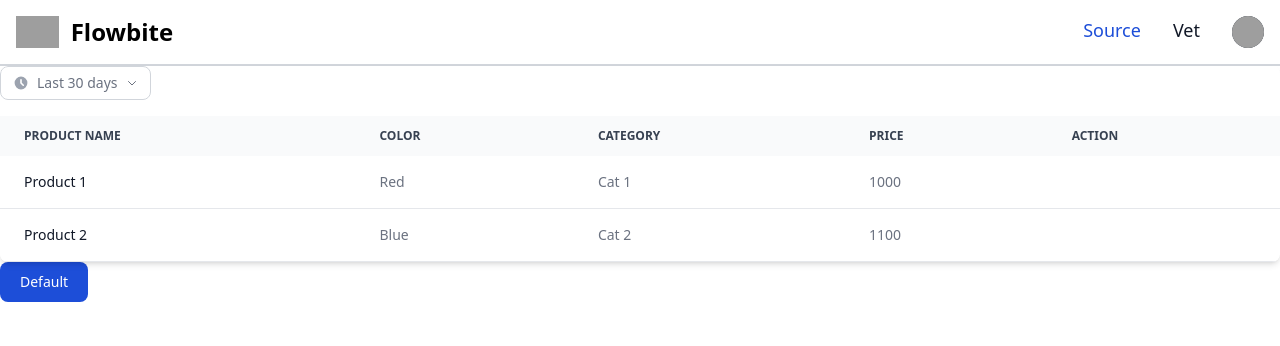
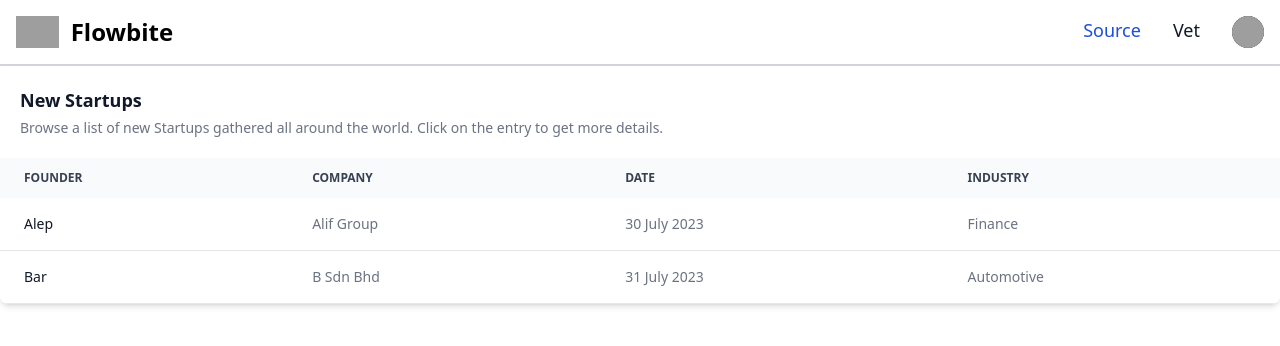
Before and after one commit to GnosisUM/gnosis-vc, a Next.js app: page /source in a window 1280 px wide. Shown: the top 346 px of the page. Built offline with nearby package versions, Linux system fonts and the light colour scheme; grey boxes are pictures that could not be loaded.

Commit message:
Drawer + table + data edit

```diff
--- a/src/data/data.js
+++ b/src/data/data.js
@@ -1,15 +1,20 @@
 const row = [
     {
-        product: "Product 1",
-        color: "Red",
-        cat: "Cat 1",
-        price: "1000",
+        founder: "Alep",
+        company : 'Alif Group',
+        date: "30 July 2023",
+        industry: "Finance",
+        description: "1000",
+        email : "",
+        contact : '',
+        location : ''
     },
     {
-        product: "Product 2",
-        color: "Blue",
-        cat: "Cat 2",
-        price: "1100",
+        founder: "Bar",
+        company : 'B Sdn Bhd',
+        date: "31 July 2023",
+        industry: "Automotive",
+        description: "1000",
     },
 ];
 
--- a/src/pages/components/DrawerComponent.tsx
+++ b/src/pages/components/DrawerComponent.tsx
@@ -1,32 +1,16 @@
 import React, { useEffect, useState } from "react";
 
-const DrawerComponent = () => {
-    const [slideIn, setSlideIn] = useState(false);
-
-    const handleSlideIn = () => {
-        setSlideIn(!slideIn);
-    };
-
+const DrawerComponent = ({ slideIn, handleSlideIn, data }: any) => {
   return (
     <>
-            <div>
-                <button
-                    type="button"
-                    className="text-white bg-blue-700 hover:bg-blue-800 focus:ring-4 focus:ring-blue-300 font-medium rounded-lg text-sm px-5 py-2.5 mr-2 mb-2 dark:bg-blue-600 dark:hover:bg-blue-700 focus:outline-none dark:focus:ring-blue-800"
-                    onClick={handleSlideIn}
-                >
-                    Default
-                </button>
-            </div>
       <div
-                id="drawer-example"
         className={
           slideIn
-                        ? "fixed top-0 left-0 z-40 h-screen p-4 overflow-y-auto transition-transform bg-white w-80 dark:bg-gray-800"
-                        : "fixed top-0 left-0 z-40 h-screen p-4 overflow-y-auto transition-transform -translate-x-full bg-white w-80 dark:bg-gray-800"
+            ? "fixed top-0 right-0 z-40 h-screen p-4 overflow-y-auto transition-transform flex flex-col bg-white w-1/3"
+            : "fixed top-0 right-0 z-40 h-screen p-4 overflow-y-auto transition-transform flex flex-col translate-x-full bg-white w-1/3 "
         }
-                aria-labelledby="drawer-label"
       >
+       <div className="fuxed">
        <h5
           id="drawer-label"
           className="inline-flex items-center mb-4 text-base font-semibold text-gray-500 dark:text-gray-400"
@@ -44,12 +28,10 @@ const DrawerComponent = () => {
               clip-rule="evenodd"
             ></path>
           </svg>
-                    Info
+          Startup Info
         </h5>
         <button
           type="button"
-                    data-drawer-hide="drawer-example"
-                    aria-controls="drawer-example"
           className="text-gray-400 bg-transparent hover:bg-gray-200 hover:text-gray-900 rounded-lg text-sm p-1.5 absolute top-2.5 right-2.5 inline-flex items-center dark:hover:bg-gray-600 dark:hover:text-white"
           onClick={handleSlideIn}
         >
@@ -66,47 +48,89 @@ const DrawerComponent = () => {
               clip-rule="evenodd"
             ></path>
           </svg>
+
           <span className="sr-only">Close menu</span>
         </button>
+       </div>
         <p className="mb-6 text-sm text-gray-500 dark:text-gray-400">
-                    Supercharge your hiring by taking advantage of our{" "}
-                    <a
-                        href="#"
-                        className="text-blue-600 underline dark:text-blue-500 hover:no-underline"
-                    >
-                        limited-time sale
-                    </a>{" "}
-                    for Flowbite Docs + Job Board. Unlimited access to over 190K
-                    top-ranked candidates and the #1 design job board.
+          {data?.product}{" "}
         </p>
-                <div className="grid grid-cols-2 gap-4">
-                    <a
-                        href="#"
-                        className="px-4 py-2 text-sm font-medium text-center text-gray-900 bg-white border border-gray-200 rounded-lg focus:outline-none hover:bg-gray-100 hover:text-blue-700 focus:z-10 focus:ring-4 focus:ring-gray-200 dark:focus:ring-gray-700 dark:bg-gray-800 dark:text-gray-400 dark:border-gray-600 dark:hover:text-white dark:hover:bg-gray-700"
-                    >
-                        Learn more
-                    </a>
-                    <a
-                        href="#"
-                        className="inline-flex items-center px-4 py-2 text-sm font-medium text-center text-white bg-blue-700 rounded-lg hover:bg-blue-800 focus:ring-4 focus:ring-blue-300 dark:bg-blue-600 dark:hover:bg-blue-700 focus:outline-none dark:focus:ring-blue-800"
-                    >
-                        Get access{" "}
+
+        <div className="pb-4">
+          <div className="m-auto relative w-32 h-32 overflow-hidden bg-gray-100 rounded-full dark:bg-gray-600">
             <svg
-                            className="w-4 h-4 ml-2"
-                            aria-hidden="true"
+              className="absolute w-34 h-36 text-gray-400 -left-2"
               fill="currentColor"
               viewBox="0 0 20 20"
               xmlns="http://www.w3.org/2000/svg"
             >
               <path
                 fill-rule="evenodd"
-                                d="M12.293 5.293a1 1 0 011.414 0l4 4a1 1 0 010 1.414l-4 4a1 1 0 01-1.414-1.414L14.586 11H3a1 1 0 110-2h11.586l-2.293-2.293a1 1 0 010-1.414z"
+                d="M10 9a3 3 0 100-6 3 3 0 000 6zm-7 9a7 7 0 1114 0H3z"
                 clip-rule="evenodd"
               ></path>
             </svg>
-                    </a>
           </div>
         </div>
+
+        <dl className="max-w-md text-gray-900 divide-y divide-gray-200 dark:text-white dark:divide-gray-700 pb-4">
+          <div className="flex flex-col pb-3">
+            <dt className="mb-1 text-gray-500 md:text-sm dark:text-gray-400">
+              Founder
+            </dt>
+            <dd className="text-sm font-semibold">{data?.founder}</dd>
+          </div>
+          <div className="flex flex-col pb-3 pt-3">
+            <dt className="mb-1 text-gray-500 md:text-sm dark:text-gray-400">
+              Email
+            </dt>
+            <dd className="text-sm font-semibold">{data?.founder}</dd>
+          </div>
+          <div className="flex flex-col pb-3 pt-3">
+            <dt className="mb-1 text-gray-500 md:text-sm dark:text-gray-400">
+              Contact Number
+            </dt>
+            <dd className="text-sm font-semibold">{data?.founder}</dd>
+          </div>
+          <div className="flex flex-col pb-3 pt-3">
+            <dt className="mb-1 text-gray-500 md:text-sm dark:text-gray-400">
+              Location
+            </dt>
+            <dd className="text-sm font-semibold">{data?.founder}</dd>
+          </div>
+          <div className="flex flex-col pb-3 pt-3">
+            <dt className="mb-1 text-gray-500 md:text-sm dark:text-gray-400">
+              Date
+            </dt>
+            <dd className="text-sm font-semibold">{data?.date}</dd>
+          </div>
+          <div className="flex flex-col pb-3 pt-3">
+            <dt className="mb-1 text-gray-500 md:text-sm dark:text-gray-400">
+              Industry
+            </dt>
+            <dd className="text-sm font-semibold">{data?.industry}</dd>
+          </div>
+          <div className="flex flex-col pb-3 pt-3">
+            <dt className="mb-1 text-gray-500 md:text-sm dark:text-gray-400">
+              Description
+            </dt>
+            <dd className="text-sm font-semibold">{data?.description}</dd>
+          </div>
+        </dl>
+
+        <button
+          type="button"
+          className="m-auto text-white w-full bg-blue-700 hover:bg-blue-800 focus:ring-4 focus:ring-blue-300 font-medium rounded-lg text-sm px-5 py-2.5 mr-2 mb-2 dark:bg-blue-600 dark:hover:bg-blue-700 focus:outline-none dark:focus:ring-blue-800"
+        >
+          Request Pitch Deck
+        </button>
+      </div>
+      <div
+        className="w-full h-full z-10 fixed top-0 left-0 right-0 bottom-0 "
+        hidden={!slideIn}
+        style={{ backgroundColor: "rgba(0,0,0,0.2)" }}
+        onClick={handleSlideIn}
+      ></div>
     </>
   );
 };
--- a/src/pages/components/Table.tsx
+++ b/src/pages/components/Table.tsx
@@ -1,185 +1,71 @@
-import data from '../../data/data.js';
+import { useState } from "react";
+import data from "../../data/data.js";
+import DrawerComponent from "./DrawerComponent";
 
 const Table = () => {
+  const [slideIn, setSlideIn] = useState(false);
+  const [currentData, setCurrentData] = useState(0);
+  const handleSlideIn = () => {
+    setSlideIn(!slideIn);
+  };
+  return (
+    <>
 
-    return (
       <div className="relative overflow-x-auto shadow-md sm:rounded-lg">
-            <div className="flex items-center justify-between pb-4">
-                <div>
-                    <button
-                        id="dropdownRadioButton"
-                        data-dropdown-toggle="dropdownRadio"
-                        className="inline-flex items-center text-gray-500 bg-white border border-gray-300 focus:outline-none hover:bg-gray-100 focus:ring-4 focus:ring-gray-200 font-medium rounded-lg text-sm px-3 py-1.5 dark:bg-gray-800 dark:text-white dark:border-gray-600 dark:hover:bg-gray-700 dark:hover:border-gray-600 dark:focus:ring-gray-700"
-                        type="button"
-                    >
-                        <svg
-                            className="w-4 h-4 mr-2 text-gray-400"
-                            aria-hidden="true"
-                            fill="currentColor"
-                            viewBox="0 0 20 20"
-                            xmlns="http://www.w3.org/2000/svg"
-                        >
-                            <path
-                                fill-rule="evenodd"
-                                d="M10 18a8 8 0 100-16 8 8 0 000 16zm1-12a1 1 0 10-2 0v4a1 1 0 00.293.707l2.828 2.829a1 1 0 101.415-1.415L11 9.586V6z"
-                                clip-rule="evenodd"
-                            ></path>
-                        </svg>
-                        Last 30 days
-                        <svg
-                            className="w-3 h-3 ml-2"
-                            aria-hidden="true"
-                            fill="none"
-                            stroke="currentColor"
-                            viewBox="0 0 24 24"
-                            xmlns="http://www.w3.org/2000/svg"
-                        >
-                            <path
-                                stroke-linecap="round"
-                                stroke-linejoin="round"
-                                stroke-width="2"
-                                d="M19 9l-7 7-7-7"
-                            ></path>
-                        </svg>
-                    </button>
-                    <div
-                        id="dropdownRadio"
-                        className="z-10 hidden w-48 bg-white divide-y divide-gray-100 rounded-lg shadow dark:bg-gray-700 dark:divide-gray-600"
-                        data-popper-reference-hidden=""
-                        data-popper-escaped=""
-                        data-popper-placement="top"
-                    >
-                        <ul
-                            className="p-3 space-y-1 text-sm text-gray-700 dark:text-gray-200"
-                            aria-labelledby="dropdownRadioButton"
-                        >
-                            <li>
-                                <div className="flex items-center p-2 rounded hover:bg-gray-100 dark:hover:bg-gray-600">
-                                    <input
-                                        id="filter-radio-example-1"
-                                        type="radio"
-                                        value=""
-                                        name="filter-radio"
-                                        className="w-4 h-4 text-blue-600 bg-gray-100 border-gray-300 focus:ring-blue-500 dark:focus:ring-blue-600 dark:ring-offset-gray-800 dark:focus:ring-offset-gray-800 focus:ring-2 dark:bg-gray-700 dark:border-gray-600"
-                                    />
-                                    <label
-                                        htmlFor="filter-radio-example-1"
-                                        className="w-full ml-2 text-sm font-medium text-gray-900 rounded dark:text-gray-300"
-                                    >
-                                        Last day
-                                    </label>
-                                </div>
-                            </li>
-                            <li>
-                                <div className="flex items-center p-2 rounded hover:bg-gray-100 dark:hover:bg-gray-600">
-                                    <input
-                                        id="filter-radio-example-2"
-                                        type="radio"
-                                        value=""
-                                        name="filter-radio"
-                                        className="w-4 h-4 text-blue-600 bg-gray-100 border-gray-300 focus:ring-blue-500 dark:focus:ring-blue-600 dark:ring-offset-gray-800 dark:focus:ring-offset-gray-800 focus:ring-2 dark:bg-gray-700 dark:border-gray-600"
-                                    />
-                                    <label
-                                        htmlFor="filter-radio-example-2"
-                                        className="w-full ml-2 text-sm font-medium text-gray-900 rounded dark:text-gray-300"
-                                    >
-                                        Last 7 days
-                                    </label>
-                                </div>
-                            </li>
-                            <li>
-                                <div className="flex items-center p-2 rounded hover:bg-gray-100 dark:hover:bg-gray-600">
-                                    <input
-                                        id="filter-radio-example-3"
-                                        type="radio"
-                                        value=""
-                                        name="filter-radio"
-                                        className="w-4 h-4 text-blue-600 bg-gray-100 border-gray-300 focus:ring-blue-500 dark:focus:ring-blue-600 dark:ring-offset-gray-800 dark:focus:ring-offset-gray-800 focus:ring-2 dark:bg-gray-700 dark:border-gray-600"
-                                    />
-                                    <label
-                                        htmlFor="filter-radio-example-3"
-                                        className="w-full ml-2 text-sm font-medium text-gray-900 rounded dark:text-gray-300"
-                                    >
-                                        Last 30 days
-                                    </label>
-                                </div>
-                            </li>
-                            <li>
-                                <div className="flex items-center p-2 rounded hover:bg-gray-100 dark:hover:bg-gray-600">
-                                    <input
-                                        id="filter-radio-example-4"
-                                        type="radio"
-                                        value=""
-                                        name="filter-radio"
-                                        className="w-4 h-4 text-blue-600 bg-gray-100 border-gray-300 focus:ring-blue-500 dark:focus:ring-blue-600 dark:ring-offset-gray-800 dark:focus:ring-offset-gray-800 focus:ring-2 dark:bg-gray-700 dark:border-gray-600"
-                                    />
-                                    <label
-                                        htmlFor="filter-radio-example-4"
-                                        className="w-full ml-2 text-sm font-medium text-gray-900 rounded dark:text-gray-300"
-                                    >
-                                        Last month
-                                    </label>
-                                </div>
-                            </li>
-                            <li>
-                                <div className="flex items-center p-2 rounded hover:bg-gray-100 dark:hover:bg-gray-600">
-                                    <input
-                                        id="filter-radio-example-5"
-                                        type="radio"
-                                        value=""
-                                        name="filter-radio"
-                                        className="w-4 h-4 text-blue-600 bg-gray-100 border-gray-300 focus:ring-blue-500 dark:focus:ring-blue-600 dark:ring-offset-gray-800 dark:focus:ring-offset-gray-800 focus:ring-2 dark:bg-gray-700 dark:border-gray-600"
-                                    />
-                                    <label
-                                        htmlFor="filter-radio-example-5"
-                                        className="w-full ml-2 text-sm font-medium text-gray-900 rounded dark:text-gray-300"
-                                    >
-                                        Last year
-                                    </label>
-                                </div>
-                            </li>
-                        </ul>
-                    </div>
-                </div>
-            </div>
         <table className="w-full text-sm text-left text-gray-500 dark:text-gray-400">
+          <caption className="p-5 text-lg font-semibold text-left text-gray-900 bg-white dark:text-white dark:bg-gray-800">
+            New Startups
+            <p className="mt-1 text-sm font-normal text-gray-500 dark:text-gray-400">
+              Browse a list of new Startups gathered all around the world. Click on the entry to get more details.
+            </p>
+          </caption>
           <thead className="text-xs text-gray-700 uppercase bg-gray-50 dark:bg-gray-700 dark:text-gray-400">
             <tr>
               <th scope="col" className="px-6 py-3">
-                            Product name
+                Founder
               </th>
               <th scope="col" className="px-6 py-3">
-                            Color
+                Company
               </th>
               <th scope="col" className="px-6 py-3">
-                            Category
+                Date
               </th>
               <th scope="col" className="px-6 py-3">
-                            Price
+                Industry
               </th>
-                        <th scope="col" className="px-6 py-3">
-                            Action
-                        </th>
+
             </tr>
           </thead>
           <tbody>
-                    {data.map((item) => (
-                    <tr className="bg-white border-b dark:bg-gray-800 dark:border-gray-700 hover:bg-gray-50 dark:hover:bg-gray-600">
+            {data.map((item, index) => (
+              <tr
+                key={index}
+                className="bg-white border-b dark:bg-gray-800 dark:border-gray-700 hover:bg-gray-50 dark:hover:bg-gray-600 cursor-pointer"
+                onClick={() => {
+                  handleSlideIn();
+                  setCurrentData(index);
+                }}
+              >
                 <th
                   scope="row"
                   className="px-6 py-4 font-medium text-gray-900 whitespace-nowrap dark:text-white"
                 >
-                            {item.product}
+                  {item.founder}
                 </th>
-                        <td className="px-6 py-4">{item.color}</td>
-                        <td className="px-6 py-4">{item.cat}</td>
-                        <td className="px-6 py-4">{item.price}</td>
+                <td className="px-6 py-4">{item.company}</td>
+                <td className="px-6 py-4">{item.date}</td>
+                <td className="px-6 py-4">{item.industry}</td>
               </tr>
-
             ))}
           </tbody>
         </table>
+        <DrawerComponent
+          handleSlideIn={handleSlideIn}
+          slideIn={slideIn}
+          data={data[currentData]}
+        />
       </div>
+    </>
   );
 };
 
--- a/src/pages/source.tsx
+++ b/src/pages/source.tsx
@@ -1,13 +1,13 @@
-import Table from "./components/Table"
-import DrawerComponent from "./components/DrawerComponent"
+import Table from "./components/Table";
+import DrawerComponent from "./components/DrawerComponent";
 
 const source = () => {
-    return (
-        <div>
-            <Table/>
-        <DrawerComponent/>
-        </div>
-    );
+  return (
+    <div className="">
+      <Table />
+      <DrawerComponent />
+    </div>
+  );
 };
 
 export default source;
```
Lines whose indentation alone changed are shown as unchanged.
